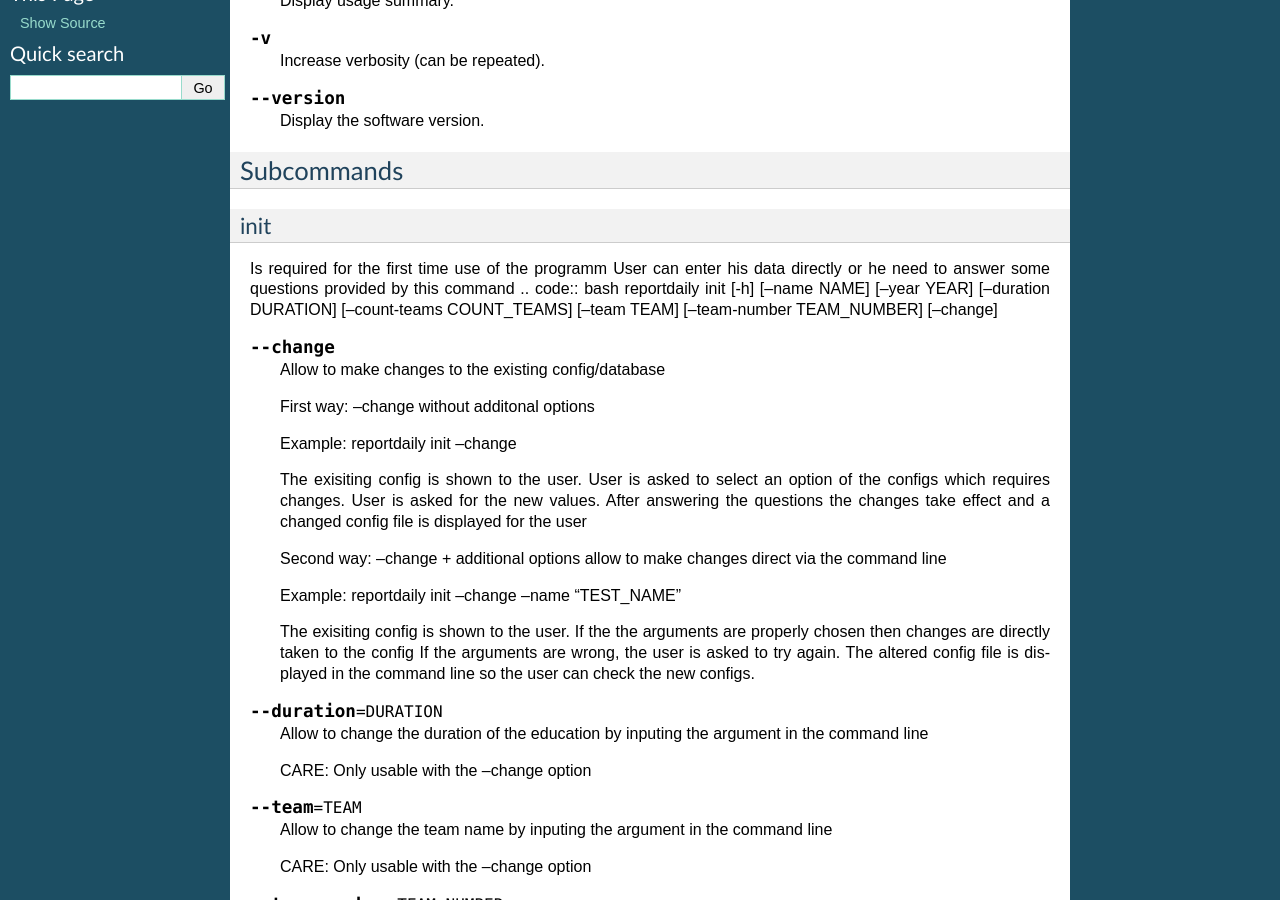
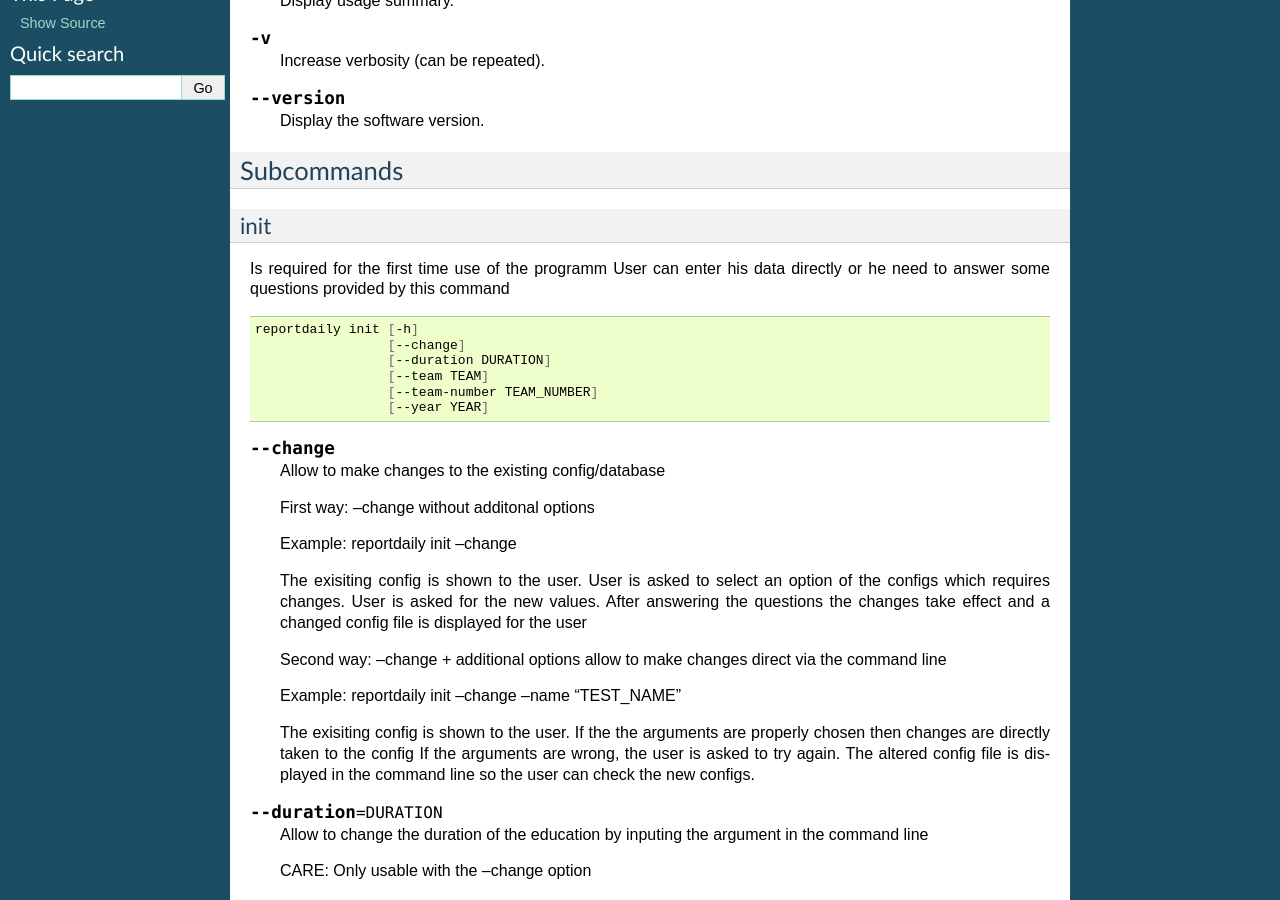
Before and after one commit to EMaksy/reportdaily, a Sphinx documentation site: the page built from docs/reportdaily.rst, in a window 1280 px wide and 900 px high, scrolled down 396 px. Built offline with Sphinx 7.4.7, drawn with Linux system fonts in a browser that asks for light colours.

Commit message:
Add formation and sort the options

```diff
--- a/docs/reportdaily.rst
+++ b/docs/reportdaily.rst
@@ -50,15 +50,15 @@ init
 
 Is required for the first time use of the programm
 User can enter his data directly or he need to answer some questions provided by this command
-.. code:: bash
-reportdaily init [-h]
-[--name NAME]
-[--year YEAR]
-[--duration DURATION]
-[--count-teams COUNT_TEAMS]
-[--team TEAM]
-[--team-number TEAM_NUMBER]
-[--change]
+
+.. code-block:: bash
+
+   reportdaily init [-h]
+                    [--change]
+                    [--duration DURATION]
+                    [--team TEAM]
+                    [--team-number TEAM_NUMBER]
+                    [--year YEAR]
 
 .. option:: --change
 
@@ -106,6 +106,7 @@ reportdaily init [-h]
    Allow to change  the start year of the education  by inputing the argument in the command line
 
    CARE: Only usable with the --change option
+
 new
 ~~~
 
```
